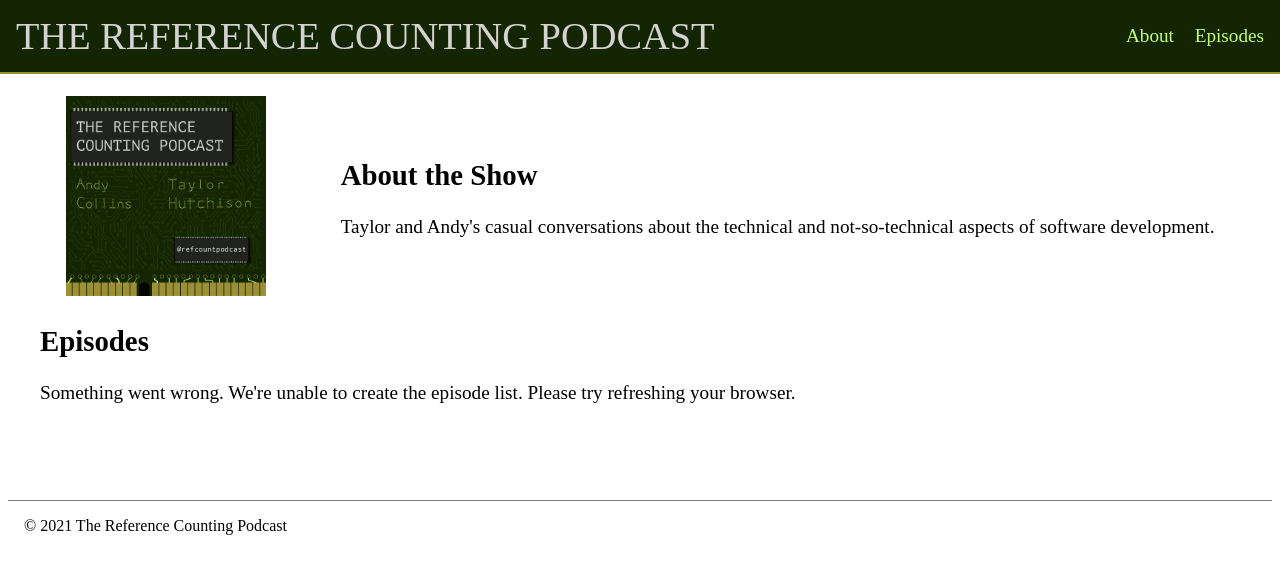
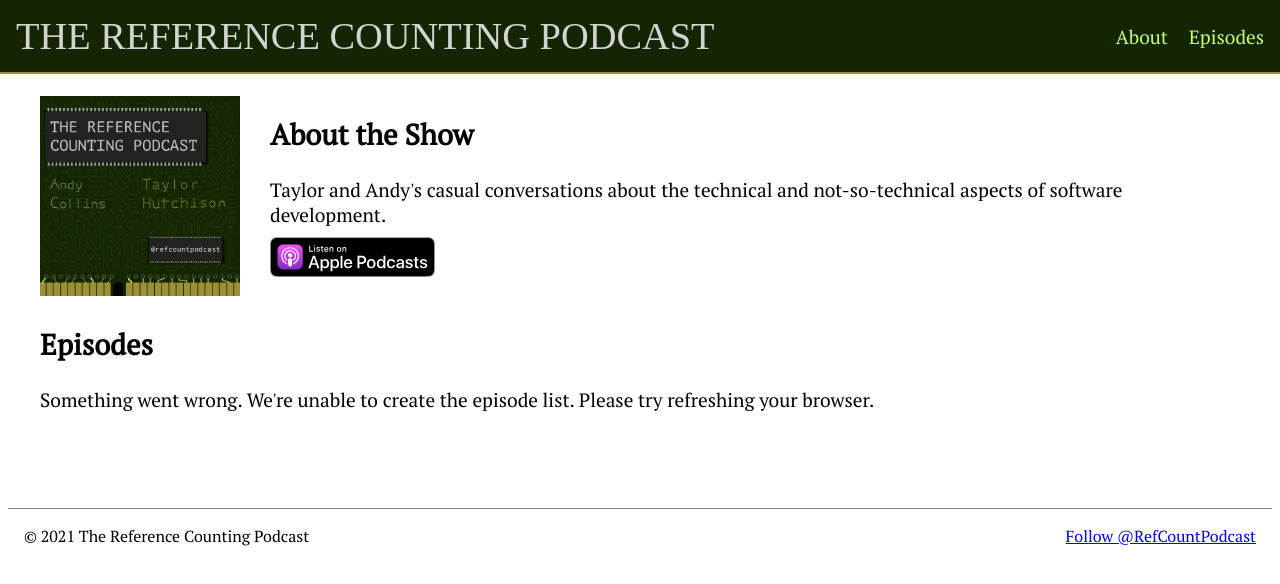
Before and after one commit to RefCountPodcast/RefCountPodcast.github.io, a plain HTML site: page index.html in a window 1280 px wide. Drawn offline with Linux system fonts and the light colour scheme; no server answers; a web font is replaced by a local one.

Commit message:
1) Added Apple Podcast Link 2) Added Twitter Follow Button 3) Updated layout and typography

```diff
--- a/index.html
+++ b/index.html
@@ -7,7 +7,8 @@
   <title>The Reference Counting Podcast</title>
   <link href='https://fonts.googleapis.com/css?family=PT Mono' rel='stylesheet'>
   <link rel="stylesheet" href="styles.css">
-
+  <link rel="preconnect" href="https://fonts.gstatic.com">
+  <link href="https://fonts.googleapis.com/css2?family=PT+Serif&display=swap" rel="stylesheet">
   <link rel="apple-touch-icon" sizes="180x180" href="/apple-touch-icon.png">
   <link rel="icon" type="image/png" sizes="32x32" href="/favicon-32x32.png">
   <link rel="icon" type="image/png" sizes="16x16" href="/favicon-16x16.png">
@@ -39,6 +40,11 @@
             Taylor and Andy's casual conversations about the technical and not-so-technical aspects of
             software development.
           </span>
+          <div id="podcast_links">
+            <a href="https://podcasts.apple.com/us/podcast/the-reference-counting-podcast/id1551063724">
+              <img src="/images/US_UK_Apple_Podcasts_Listen_Badge_RGB.svg" />
+            </a>
+          </div>
         </section>
       </section>
     </article>
@@ -50,9 +56,12 @@
     </article>
   </main>
   <footer id="page-footer">
+    <div><a href="https://twitter.com/RefCountPodcast?ref_src=twsrc%5Etfw" class="twitter-follow-button"
+        data-size="large" data-related="" data-show-count="false">Follow @RefCountPodcast</a></div>
     &copy; 2021 The Reference Counting Podcast
   </footer>
   <script src="main.js"></script>
+  <script async src="https://platform.twitter.com/widgets.js" charset="utf-8"></script>
 </body>
 
 </html>
--- a/styles.css
+++ b/styles.css
@@ -25,6 +25,7 @@ html {
 body {
     margin: 0;
     padding: 0;
+    font-family: "PT Serif", serif;
 }
 
 #page-header {
@@ -32,21 +33,21 @@ body {
     top: 0;
     left: 0;
     right: 0;
-    border-bottom: 2px solid #9C8F35;
+    border-bottom: 2px solid #9c8f35;
     height: 72px;
     padding: 0 16px;
     margin: 0;
     display: flex;
     justify-content: space-between;
     background-color: #132502;
-    color: #D3D3D2;
+    color: #d3d3d2;
 }
 
 #page-header__title {
     font-size: 2rem;
     margin: 0;
     padding: 0;
-    font-family: 'Pt Mono';
+    font-family: "Pt Mono";
     text-transform: uppercase;
     font-weight: 100;
 }
@@ -58,11 +59,11 @@ body {
 }
 
 #page-header__links {
-    color: #C5FF71;
+    color: #c5ff71;
 }
 
 #page-header__links a {
-    color: #C5FF71;
+    color: #c5ff71;
     text-decoration: none;
     margin-left: 16px;
 }
@@ -82,7 +83,6 @@ body {
     padding: 24px;
 }
 
-
 #page-content__about-image img {
     width: 200px;
 }
@@ -92,13 +92,12 @@ body {
 }
 
 #page-content__about-text {
-    margin-left: 24px;
+    margin-left: 30px;
     align-self: center;
 }
 
 #page-content__about {
     display: flex;
-    justify-content: space-around;
 }
 
 #page-footer {
@@ -106,6 +105,14 @@ body {
     margin: 16px 8px;
     padding: 16px 16px;
     font-size: smaller;
+}
+
+#page-footer a {
+    float: right;
+}
+
+#podcast_links {
+    margin-top: 10px;
 }
 
 .episode {
@@ -120,8 +127,8 @@ body {
 
 .episode__link a {
     text-decoration: none;
-    color: #9C8F35;
-    margin: 8px 8px;
+    color: #9c8f35;
+    margin: 8px 0px;
 }
 
 .episode__link a:hover {
@@ -129,14 +136,14 @@ body {
 }
 
 .episode__pubDate {
-    color: #A3A3A3;
+    color: #a3a3a3;
     font-size: 0.8em;
     margin: 8px 0;
 }
 
 .episode__description {
-    color: #21231E;
-    margin: 8px 8px;
+    color: #21231e;
+    margin: 8px 0px;
 }
 
 @media (max-width: 924px) {
@@ -165,7 +172,8 @@ body {
     #page-header__links {
         font-size: 0.9rem;
     }
-    #page-content__about, #page-content__about-text {
+    #page-content__about,
+    #page-content__about-text {
         margin: 16px 0;
     }
 }
```
Also changed, not shown: images/US_UK_Apple_Podcasts_Listen_Badge_RGB.svg (added).
